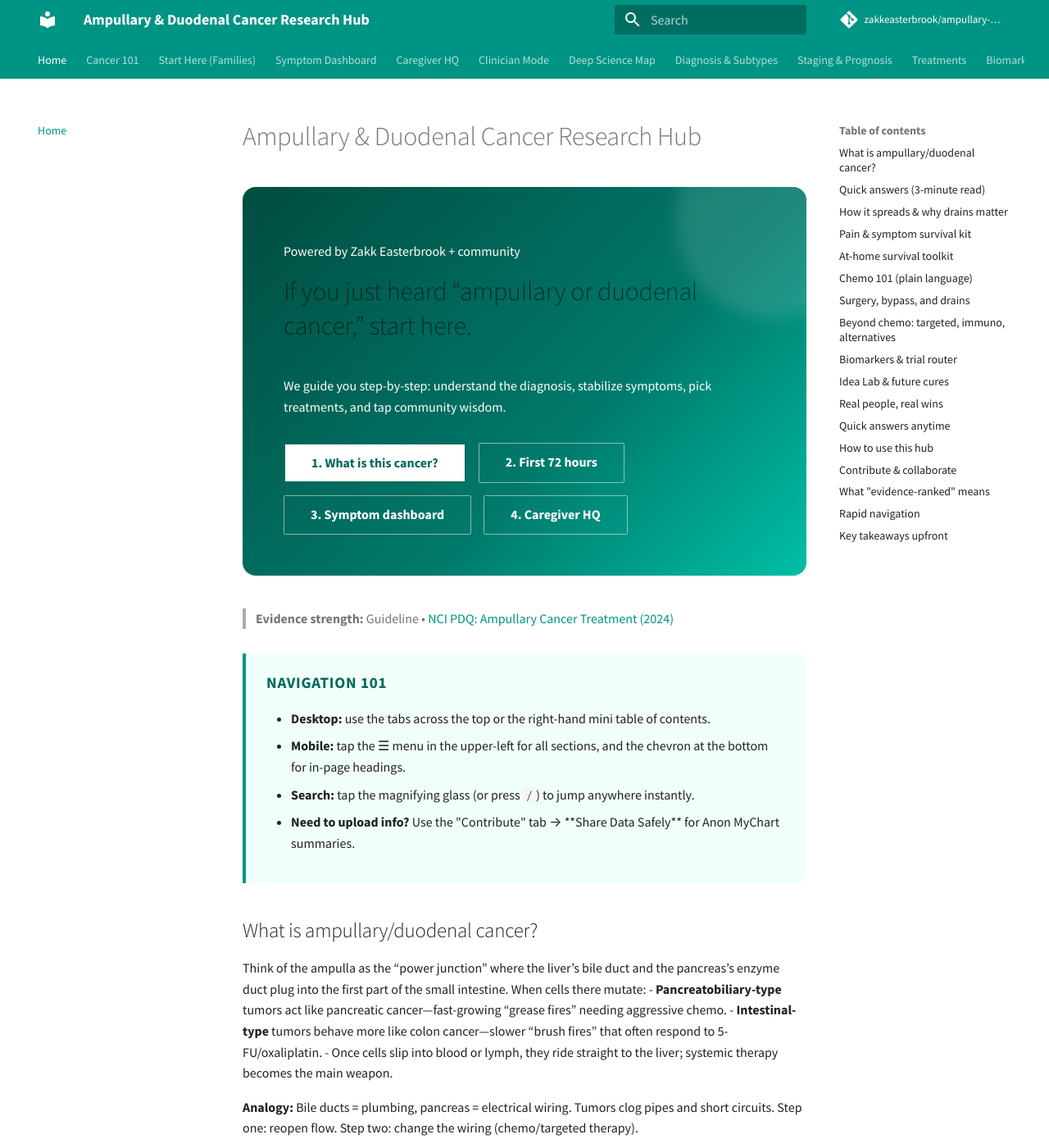
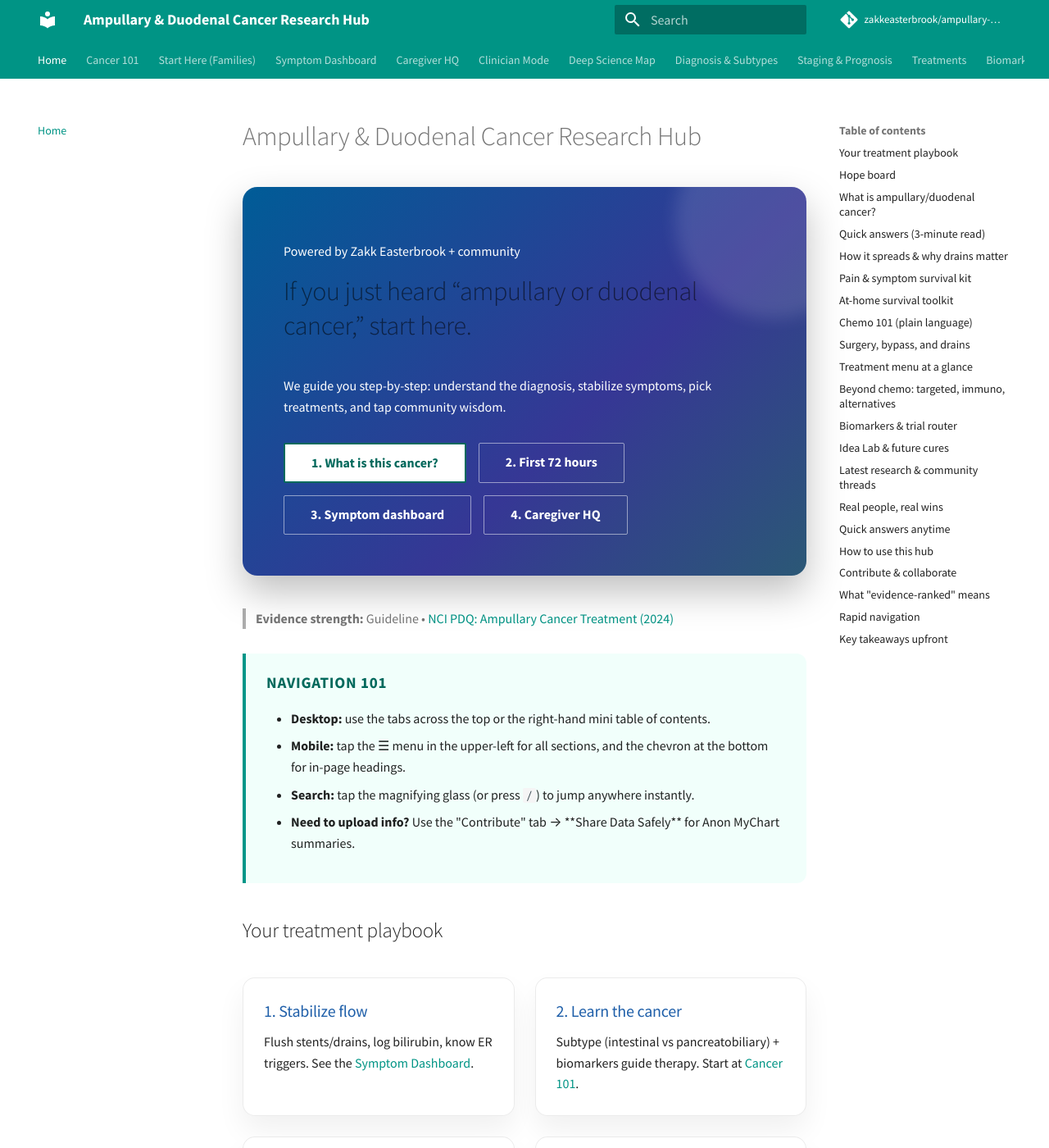
Before and after one commit to zakkeasterbrook/ampullary-duodenal-cancer-research-hub, an MkDocs documentation site: the page built from docs/index.md, in a window 1280 px wide and 1400 px high. Shown: the whole window at 82% size. Built offline with MkDocs 1.6.1 and Material for MkDocs 9.7.7, drawn with Linux system fonts in a browser that asks for light colours; comment, search, counter and statistics services are not loaded; some of the changed text lies outside the part shown.

Commit message:
ux: add step playbook, hope board, treatment menu, and latest links

```diff
--- a/docs/assets/styles/custom.css
+++ b/docs/assets/styles/custom.css
@@ -1,16 +1,17 @@
 :root {
-  --hero-bg: linear-gradient(135deg, #004d40 0%, #00796b 60%, #00bfa5 100%);
+  --hero-bg: linear-gradient(135deg, #005c97 0%, #363795 60%, #2b5876 100%);
   --hero-text: #ffffff;
 }
 
 .hero {
   background: var(--hero-bg);
   color: var(--hero-text);
-  border-radius: 16px;
+  border-radius: 18px;
   padding: 2.5rem;
   margin-bottom: 2rem;
   position: relative;
   overflow: hidden;
+  box-shadow: 0 20px 45px rgba(0, 0, 0, 0.25);
 }
 
 .hero::after {
@@ -84,28 +85,51 @@
 .step-grid {
   display: grid;
   grid-template-columns: repeat(auto-fit, minmax(220px, 1fr));
-  gap: 1rem;
+  gap: 1.25rem;
   margin: 2rem 0;
 }
 
 .step-card {
   border: 1px solid rgba(0,0,0,0.08);
-  border-radius: 12px;
-  padding: 1rem;
+  border-radius: 15px;
+  padding: 1.25rem;
   background: #fff;
-  box-shadow: 0 8px 20px rgba(0,0,0,0.04);
+  box-shadow: 0 18px 35px rgba(0,0,0,0.06);
 }
 
 .step-card h3 {
   margin: 0 0 0.5rem 0;
-  color: #00695c;
+  color: #1f5fa9;
+}
+
+.step-card p { margin: 0; }
+
+.hope-board {
+  display: grid;
+  grid-template-columns: repeat(auto-fit, minmax(240px, 1fr));
+  gap: 1rem;
+  margin: 2rem 0;
+}
+
+.hope-card {
+  background: #fff7e6;
+  border-radius: 14px;
+  padding: 1.2rem;
+  border: 1px solid rgba(255, 193, 7, 0.4);
+  box-shadow: 0 18px 30px rgba(255, 193, 7, 0.25);
+}
+
+.hope-card h4 {
+  margin: 0 0 0.4rem 0;
+  color: #cc7a00;
 }
 
 .latest-links {
   border-radius: 12px;
-  padding: 1rem;
-  background: #f8fbff;
-  border: 1px solid rgba(0,0,0,0.04);
+  padding: 1.2rem;
+  background: #edf6ff;
+  border: 1px solid rgba(31, 95, 169, 0.15);
+  box-shadow: 0 12px 24px rgba(31, 95, 169, 0.1);
 }
 
 .latest-links ul {
--- a/docs/index.md
+++ b/docs/index.md
@@ -22,6 +22,48 @@
     <li><b>Search:</b> tap the magnifying glass (or press <code>/</code>) to jump anywhere instantly.</li>
     <li><b>Need to upload info?</b> Use the "Contribute" tab → **Share Data Safely** for Anon MyChart summaries.</li>
   </ul>
+</div>
+
+## Your treatment playbook
+
+<div class="step-grid">
+  <div class="step-card">
+    <h3>1. Stabilize flow</h3>
+    <p>Flush stents/drains, log bilirubin, know ER triggers. See the <a href="symptom-dashboard/">Symptom Dashboard</a>.</p>
+  </div>
+  <div class="step-card">
+    <h3>2. Learn the cancer</h3>
+    <p>Subtype (intestinal vs pancreatobiliary) + biomarkers guide therapy. Start at <a href="ampullary-101/">Cancer 101</a>.</p>
+  </div>
+  <div class="step-card">
+    <h3>3. Build the regimen</h3>
+    <p>Use <a href="treatments/chemo/">Chemo 101</a>, <a href="treatments/targeted-immunotherapy/">Targeted/Immuno</a>, and <a href="treatments/surgery-bypass/">Surgery & Bypass</a> to map options.</p>
+  </div>
+  <div class="step-card">
+    <h3>4. Support the body</h3>
+    <p>Follow <a href="supportive-care/">Supportive Care</a>, <a href="practical-playbook/">Practical Playbook</a>, and <a href="caregiver-hq/">Caregiver HQ</a> for daily routines.</p>
+  </div>
+  <div class="step-card">
+    <h3>5. Explore & contribute</h3>
+    <p>Check the <a href="future-frontiers/">Future Frontiers</a> + <a href="alternative-toolkit/">Alternative Toolkit</a>. Share your story via <a href="community/stories/">Community Stories</a>.</p>
+  </div>
+</div>
+
+## Hope board
+
+<div class="hope-board">
+  <div class="hope-card">
+    <h4>Stability is progress</h4>
+    <p>Many families see bilirubin normalize and pain drop within weeks of stenting + chemo dose adjustments.</p>
+  </div>
+  <div class="hope-card">
+    <h4>Trials keep opening</h4>
+    <p>KRAS G12C combos, PARP + chemo, and CLDN18.2 trials now include ampullary cases. We list them in <a href="clinical-trials/">Clinical Trials</a>.</p>
+  </div>
+  <div class="hope-card">
+    <h4>Community wins</h4>
+    <p>Read how caregivers avoided ER visits, kept weight steady, or found dose tweaks in <a href="community/stories/">Community Stories</a>.</p>
+  </div>
 </div>
 
 ## What is ampullary/duodenal cancer?
@@ -79,11 +121,24 @@
 - Read [Surgery & Bypass](treatments/surgery-bypass.md) for Whipple vs bypass decisions, drain expectations, and pain procedures.
 - Use it alongside the Symptom Dashboard so every drain/stent question has a home.
 
+## Treatment menu at a glance
+
+| Category | Examples | What it does | Learn more |
+|----------|---------|--------------|------------|
+| **Chemotherapy** | FOLFIRINOX, Gem/Cis(+Durva), CAPOX/FOLFOX, Capecitabine | Shrinks tumors, controls spread | [Chemo Regimens](treatments/chemo.md) |
+| **Targeted** | HER2 blockers, KRAS G12C inhibitors, PARP inhibitors | Attack specific mutations | [Targeted & Immunotherapy](treatments/targeted-immunotherapy.md) |
+| **Immunotherapy** | Pembrolizumab, Dostarlimab, Durvalumab | Unleash immune system | [Targeted & Immunotherapy](treatments/targeted-immunotherapy.md) |
+| **Surgery/BP** | Whipple, hepaticojejunostomy, stents, drains | Remove or reroute blockages | [Surgery & Bypass](treatments/surgery-bypass.md) |
+| **Radiation & Local** | SBRT, Y-90, ablation | Control pain/local tumors | [Radiation & Procedures](treatments/radiation-procedures.md) |
+| **Alternative/Adjunct** | Ivermectin, fenbendazole, mistletoe, high-dose vitamin C | Community-tested add-ons (evidence varies) | [Alternative Toolkit](alternative-toolkit.md) |
+
 ## Beyond chemo: targeted, immuno, alternatives
 
 - **Biomarker playbook:** [Biomarkers & Testing](biomarkers.md) explains HER2, MSI-H, KRAS G12C, BRCA/PALB2, NTRK, FGFR, TMB. Match results to trials via [Clinical Trials](clinical-trials.md).
 - **Immunotherapy:** MSI-H/dMMR or TMB-high tumors often respond to pembrolizumab/dostarlimab; TOPAZ-1 adds durvalumab even to MSI-stable disease.
-- **Alternative toolkit:** Curious about ivermectin, fenbendazole, high-dose vitamin C, mistletoe, HBOT, etc.? Read evidence, risks, and community links at the [Alternative Toolkit](alternative-toolkit.md) before trying anything.
+- **Alternative toolkit:** Curious about ivermectin, fenbendazole, high-dose vitamin C, mistletoe, HBOT, Care Oncology, etc.? Read evidence, risks, and community links at the [Alternative Toolkit](alternative-toolkit.md) before trying anything.
+
+> ⚠️ Reminder: Always review non-standard therapies with a licensed oncologist. The Toolkit is for research visibility, not DIY medical advice.
 
 ## Biomarkers & trial router
 
@@ -97,6 +152,17 @@
 - Visit [Alternative Toolkit](alternative-toolkit.md) for ivermectin/fenben/vitamin C research trails (with caution banners).
 - Submit anonymized clinic-note digests via [Share Data Safely](share-data.md).
 - Request collaborators by opening a “New Topic” issue tagged **Idea Lab**.
+
+## Latest research & community threads
+
+<div class="latest-links">
+  <ul>
+    <li><a href="future-frontiers/">Future Frontiers</a> – AI prompts, metabolic combos, and microbiome ideas to ask your team about.</li>
+    <li><a href="alternative-toolkit/">Alternative Toolkit</a> – ivermectin, fenbendazole, high-dose vitamin C, mistletoe, HBOT (with evidence labels).</li>
+    <li><a href="community-links/">Community Links</a> – direct access to Reddit, Inspire, Smart Patients, and Facebook groups.</li>
+    <li><a href="clinical-trials/">Clinical Trials</a> – filters + outreach scripts for KRAS G12C, PARP, CLDN18.2, and more.</li>
+  </ul>
+</div>
 
 ## Real people, real wins
 
```
